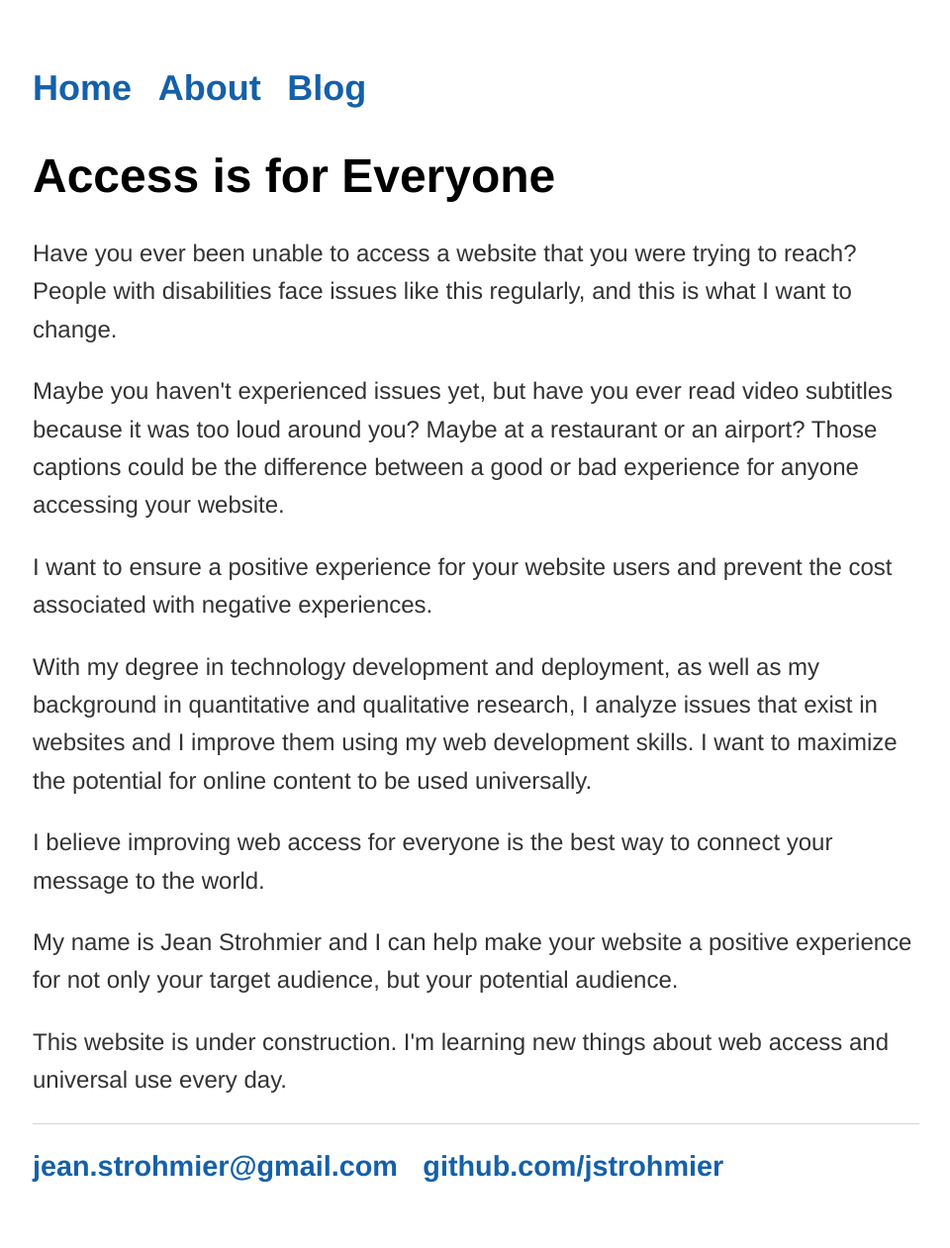
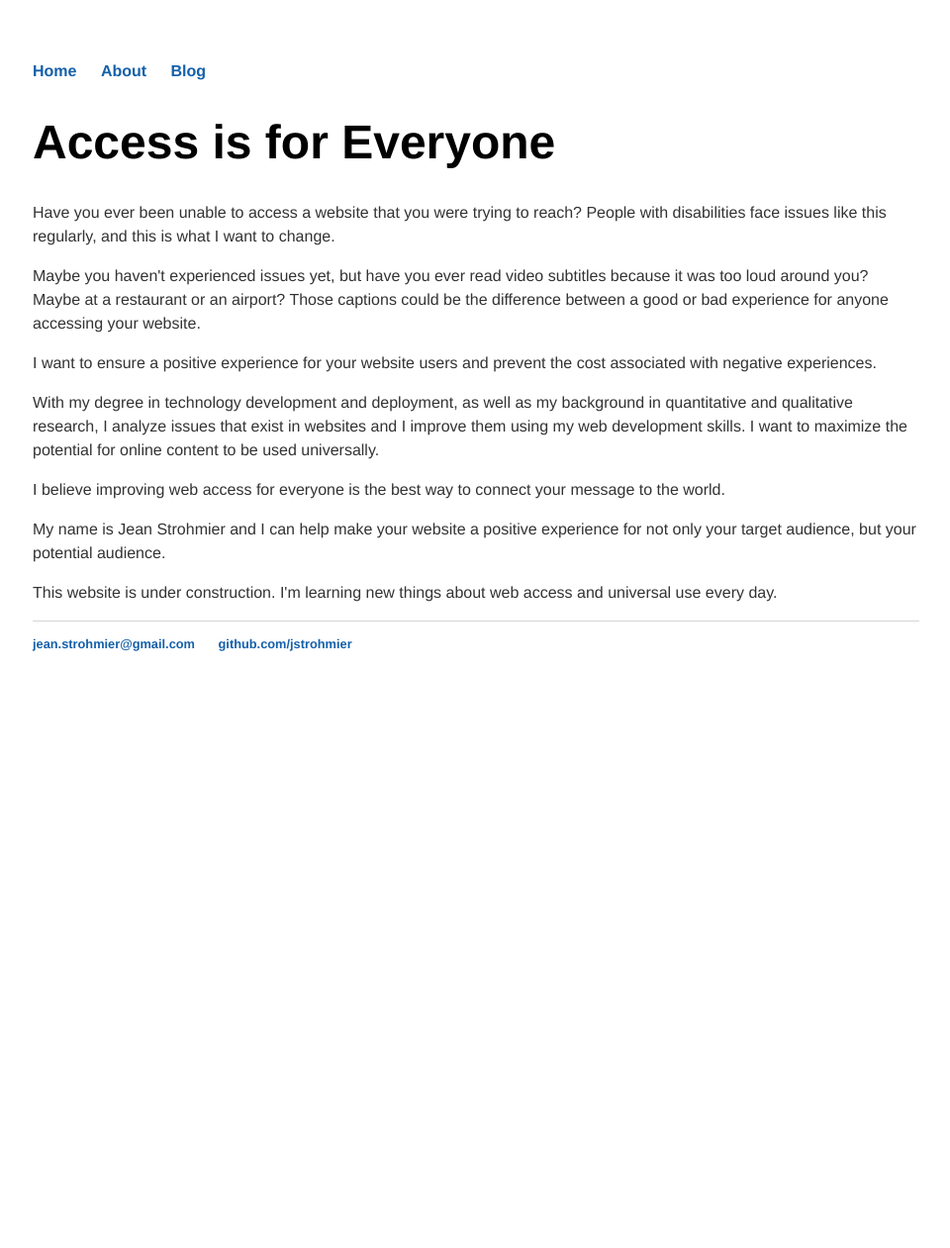
Before and after one commit to JStrohmier/jstrohmier.github.io, a Jekyll site: the page built from index.html, in a window 1280 px wide. Shown: the whole page at 99% size, without its empty margins (159-1119 px from the left). Built offline with Jekyll 4.4.1, drawn with Linux system fonts in a browser that asks for light colours; after the commit the page ends 900 px from its top, so only the background shows below that.

Commit message:
Update main.css

```diff
--- a/css/main.css
+++ b/css/main.css
@@ -11,7 +11,7 @@ a:hover, ul li a:hover {
 h1 {
     font-size: 3em;}
 p, ul, ul li {
-    font-size: 1.5em;line-height: 1.6em;color: #333;}
+    font-size: 1em;line-height: 1.5em;color: #333;}
 footer {
     border-top: 1px solid #d5d5d5;font-size: .8em;}
 ul.posts {
```
